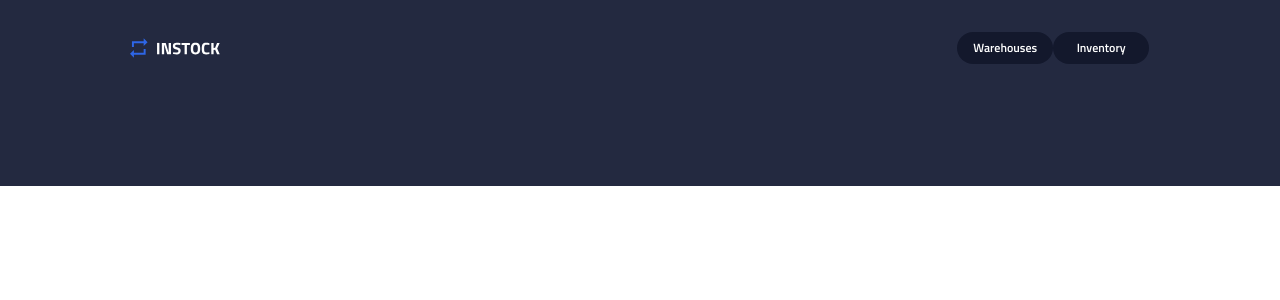
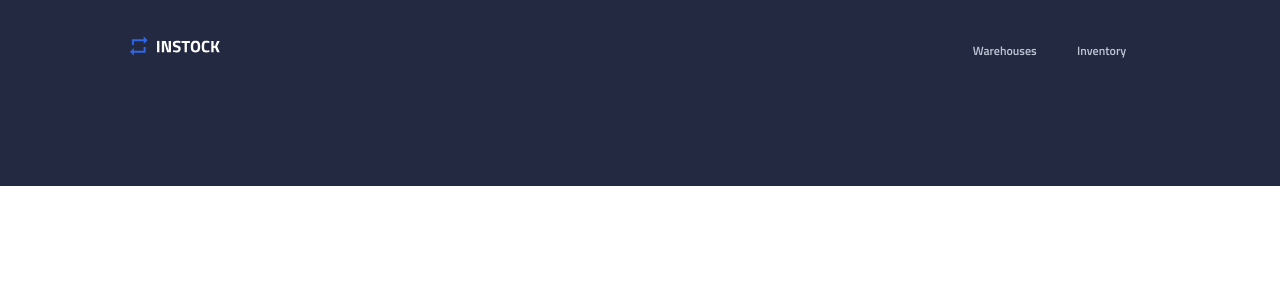
Before and after one commit to oikantik/team-two-instock, a React (Create React App) app in the folder client/: page / in a window 1280 px wide. Shown: the top 300 px of the page. Built offline with nearby package versions, Linux system fonts and the light colour scheme.

Commit message:
Made important changes to the header styling

```diff
--- a/client/src/App.js
+++ b/client/src/App.js
@@ -11,12 +11,13 @@ function App() {
         <Switch>
           <Route path='/' exact component={Home}></Route>
           <Route path='/warehouse' component={Home}></Route>
-          <Route path='/editWarehouse/:warehouseId' component={Home}></Route>
-          <Route path='/addWarehouse' component={Home}></Route>
+          {/* <Route path='/editWarehouse/:warehouseId' component={Home}></Route> */}
+          <Route path='/warehouse/editWarehouse/:warehouseId' component={Home}></Route>
+          <Route path='/warehouse/addWarehouse' component={Home}></Route>
           <Route path='/inventory' component={Home}></Route>
-          <Route path='/inventoryItem' component={Home}></Route>
-          <Route path='/editInventory/:inventoryId' component={Home}></Route>
-          <Route path='/addInventory' component={Home}></Route>
+          <Route path='/inventory/inventoryItem' component={Home}></Route>
+          <Route path='/inventory/editInventory/:inventoryId' component={Home}></Route>
+          <Route path='/inventory/addInventory' component={Home}></Route>
           <Route path='/warehouse/:warehouseId' component={Home}></Route>
           <Route path='/inventory/:inventoryId' component={Home}></Route>
         </Switch>
--- a/client/src/components/header/Header.js
+++ b/client/src/components/header/Header.js
@@ -1,4 +1,4 @@
-import {Link} from 'react-router-dom'
+import {NavLink} from 'react-router-dom'
 import './Header.scss';
 import logo from '../../assets/logo/InStock-Logo.svg';
 
@@ -12,8 +12,10 @@ function Header() {
                 </div>
                 <nav className="header__nav">
                     <ul className="header__list">
-                        <Link  className="header__link header__link-W" to="/warehouse"><li className="header__item header__item-W">Warehouses</li></Link>
-                        <Link className="header__link header__link-I" to="/inventory"><li className="header__item header__item-I">Inventory</li></Link>
+                        <NavLink  activeClassName="header__link-W" className="header__link" to="/warehouse" activeStyle={{color: "white"
+                        }}>Warehouses</NavLink>
+                        <NavLink activeClassName="header__link-I" className="header__link" to="/inventory"activeStyle={{color: "white"
+                        }}>Inventory</NavLink>
                     </ul>
                 </nav>
             </div>
--- a/client/src/components/header/Header.scss
+++ b/client/src/components/header/Header.scss
@@ -25,6 +25,7 @@ header{
     flex-direction: column;
     height: 53.35vw;
     align-items: center;
+
     @include tablet {
         flex-direction: row;
         justify-content: space-between;
@@ -49,15 +50,17 @@ header{
         height: 28px;
         width: 89.81px;
         @include tablet {
-            height: 32px;
+            height: 28px;
         }
     }
 
     &__nav{
         margin-top: 1rem;
+        width:100%;
+        padding: 0 1rem;
         @include tablet {
-            width: 30%;
-            padding: 0rem;
+            width: 24%;
+            padding: 0;
             margin: 0rem;
         }
         @include desktop {
@@ -71,68 +74,67 @@ header{
         text-decoration: none;
         display: flex;
         justify-content:center;
-        @include desktop {
+        width: 100%;
+        margin: 0;
+        @include tablet {
             width: 100%;
             padding: 0rem;
         }
     }
 
-    &__item {
-        @include m-h4;
+    &__link {
+        @include m-h3;
         border: none;
+        color: color(table-header-text);
         background: none;
-        // width: 164px;
+        margin: 0;
+        display: flex;
+        justify-content: center;
+        align-items: center;
+        width: 50%;
         height: 34px;
         outline: transparent;
-        text-align: center;
         @include tablet {
-            width: 75px;
-            height: 22px;
+            height: 2.375rem;
             @include h4;
         }
     }
 
-    &__item-W {
+    &__link-W {
         display: flex;
         padding: 0rem;
         justify-content: center;
         align-items: center;
         text-decoration: none;
         outline: transparent;
-        color: white;
-        padding: 1rem 3rem;
-        width: 40%;
         background-color:color(global-black);
         border: none;
-        width: 10.25rem;
+        margin:0;
         height: 2.125rem;
         border-radius: 20px;
         @include tablet {
-            width: 75px;
-            height: 22px;
-            }
+            height: 2.375rem;
+            @include h4;
+        }
 
     }
 
 
-    &__item-I {
+    &__link-I {
         display: flex;
         justify-content: center;
         align-items: center;
         text-decoration: none;
         text-decoration: none;
         outline: transparent;
-        padding: 1rem 3rem;
-        color: white;
-        width: 40%;
+        color: color(global-white);
         background-color:color(global-black);
         border: none;
-        width: 10.25rem;
         height: 2.125rem;
         border-radius: 20px;
         @include tablet {
-            width: 75px;
-            height: 22px;
+            height: 2.375rem;
+            @include h4;
         }
     }
 
--- a/client/src/partials/_resets.scss
+++ b/client/src/partials/_resets.scss
@@ -16,7 +16,7 @@ a:active {
 }
 
 html,body,div,span,h1,h2,h3,h4,h5,h6,p,a,img,article,aside,footer,header,nav,ul,button,input,textarea,::placeholder,section {
-    color: color(global-black);
+    color: color(borders);
     font-family: $base-font-family;
     font-size: 16px;
 }
```
Also changed, not shown: 1 other file (tests, documents, lock files or other folders).
